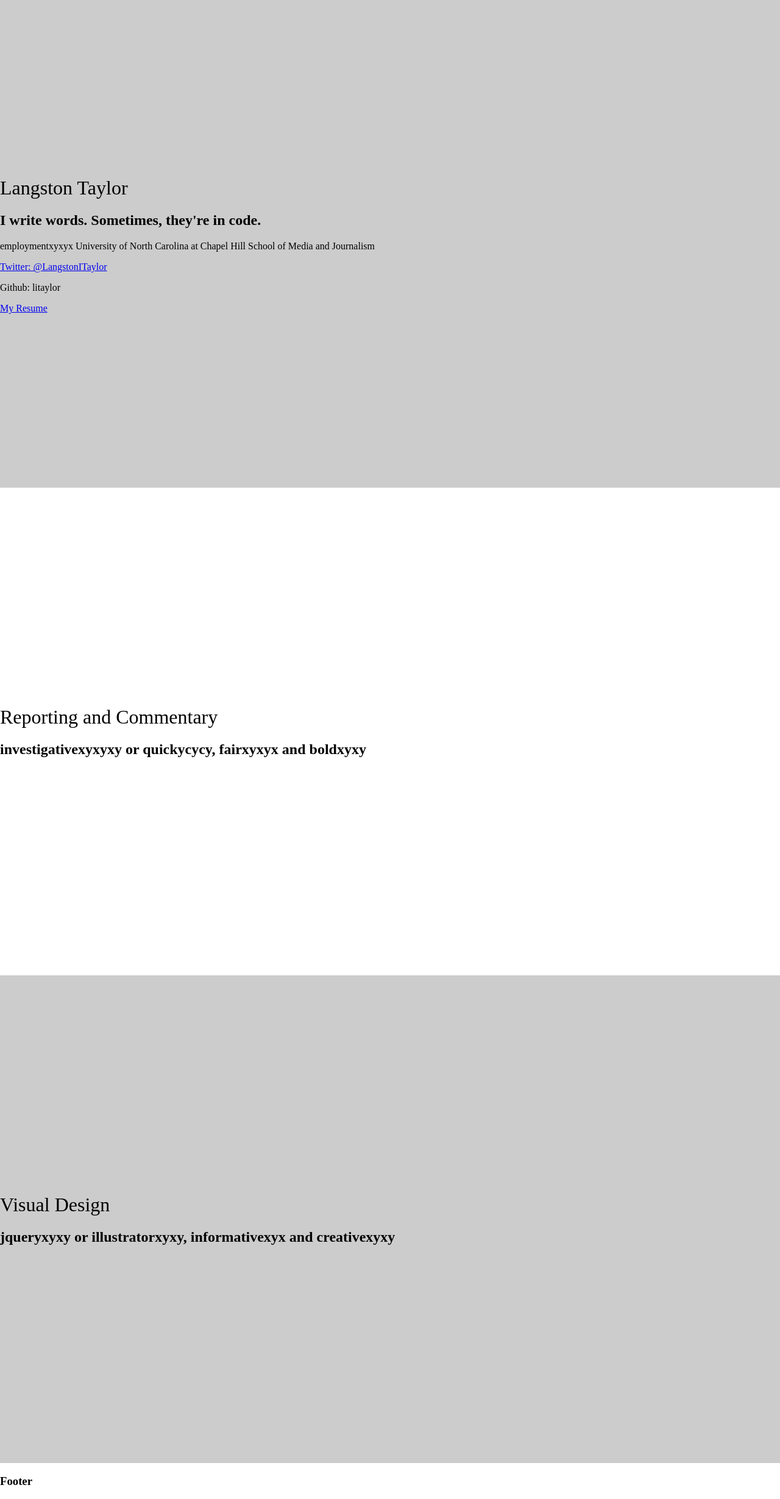
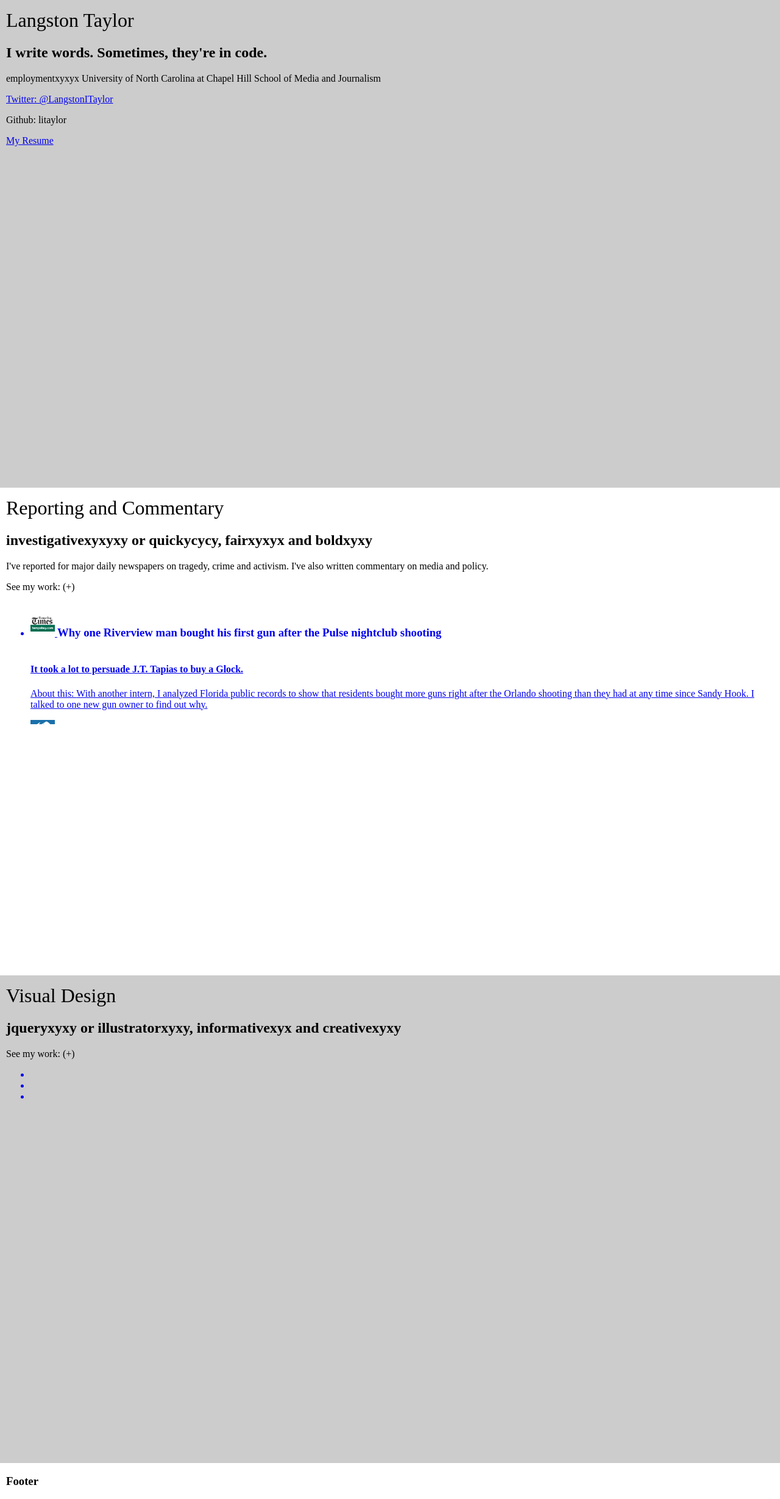
Before and after one commit to litaylor/litaylor.github.io, a PHP site: page /home/index.html in a window 1280 px wide. Shown: the whole page at 61% size. Run offline with PHP 8.4, Linux system fonts and the light colour scheme; some libraries are stand-ins or nearby versions.

Commit message:
File size

```diff
--- a/elex/election/project/index.html
+++ b/elex/election/project/index.html
@@ -186,7 +186,7 @@
       }
     }
     .firstSlide{
-      background: linear-gradient(rgba(0,0,0,.6), rgba(0,0,0,.6)), url(trouble.jpg);
+      background: linear-gradient(rgba(0,0,0,.6), rgba(0,0,0,.6)), url(trouble-med.jpg);
       background-size: cover;
     }
   </style>
--- a/home/css/main.css
+++ b/home/css/main.css
@@ -1,3 +1,28 @@
+.section {
+  padding:0px 10px;
+}
+
 h1 {
+  margin-top: 0;
+  padding-top:15px;
   font-weight: 100;
 }
+
+li img {
+  display: inline-block;
+  width: 40px;
+  height: 40px;
+}
+
+li h3 {
+  display: inline-block;
+}
+
+li p::before{
+  content: "About this: ";
+}
+
+.hidden {
+  height: 200px;
+  overflow-y: scroll;
+}
--- a/home/index.html
+++ b/home/index.html
@@ -35,10 +35,68 @@
     	<div class="section writing">
         <h1>Reporting and Commentary</h1>
         <h2>investigativexyxyxy or quickycycy, fairxyxyx and boldxyxy</h2>
+        <p>I've reported for major daily newspapers on tragedy, crime and activism. I've also written commentary on media and policy.</p>
+        <div class="expand">
+          <p>See my work: (+)</p>
+          <div class="hidden">
+            <ul>
+              <a target="_blank" href="http://www.tampabay.com/news/publicsafety/why-one-riverview-man-bought-his-first-gun-after-the-pulse-nightclub/2289351">
+                <li>
+                  <img src="assets/icons/tampa_bay_times.png" alt="Tampa Bay Times">
+                  <h3>Why one Riverview man bought his first gun after the Pulse nightclub shooting</h3>
+                  <h4>It took a lot to persuade J.T. Tapias to buy a Glock.</h4>
+                  <p>With another intern, I analyzed Florida public records to show that residents bought more guns right after the Orlando shooting than they had at any time since Sandy Hook. I talked to one new gun owner to find out why.</p>
+                </li>
+              </a>
+              <a target="_blank" href="http://www.charlotteobserver.com/news/local/article25360264.html">
+                <li>
+                  <img src="assets/icons/chalotte_observer.png" alt="Charlotte Observer">
+                  <h3>Fatality raises questions about zip line safety</h3>
+                  <h4>Because North Carolina does not require operators to apply for permits or report injuries, it’s unclear how many commercial zip lines there are, or how often injuries happen.</h4>
+                  <p>About a month after this article lead the Charlotte Observer's 1A page, the state introduced legislation to begin regulating zip lines.</p>
+                </li>
+              </a>
+              <a target="_blank" href="http://www.tampabay.com/news/localgovernment/those-who-live-at-st-petersburgs-mosley-motel-must-leave-their-home-8212/2288255">
+                <li>
+                  <img src="assets/icons/tampa_bay_times.png" alt="Tampa Bay Times">
+                  <h3>Those who live at St. Petersburg's Mosley Motel must leave their home — and soon</h3>
+                  <h4>&ldquo; We knew it was coming,&rdquo; he said. The residents didn't.</h4>
+                  <p>I reported from an extended-stay motel, home to many unable to secure apartments, on the day residents were told they'd have to move out. The decision had been made months before.</p>
+                </li>
+              </a>
+              <a target="_blank" href="http://www.tampabay.com/opinion/columns/column-guns-wont-make-college-campuses-safer/2281031">
+                <li>
+                  <img src="assets/icons/tampa_bay_times.png" alt="Tampa Bay Times">
+                  <h3>COLUMN: Guns won't make college campuses safer</h3>
+                  <h4>When I picture more people bringing guns on my University of North Carolina at Chapel Hill campus, I don't feel reassured that my classmate would be able to stop someone on a suicidal rampage. I picture two students shooting each other in a parking lot over a drug deal.</h4>
+                </li>
+              </a>
+            </ul>
+          </div>
+        </div>
       </div>
     	<div class="section">
         <h1>Visual Design</h1>
         <h2>jqueryxyxy or illustratorxyxy, informativexyx and creativexyxy</h2>
+        <div class="expand">
+          See my work: (+)
+          <div class="hidden">
+            <ul>
+              <a target="_blank" href="#">
+                <li>
+                </li>
+              </a>
+              <a target="_blank" href="#">
+                <li>
+                </li>
+              </a>
+              <a target="_blank" href="#">
+                <li>
+                </li>
+              </a>
+            </ul>
+          </div>
+        </div>
       </div>
     	<div class="section fp-auto-height">
         <h3>Footer</h3>
@@ -51,7 +109,8 @@
       $(document).ready(function() {
         $('#fullpage').fullpage({
           autoScrolling: false,
-          sectionsColor : ['#ccc', '#fff','#ccc', '#fff','#ccc', '#fff','#ccc', '#fff']
+          sectionsColor : ['#ccc', '#fff','#ccc', '#fff','#ccc', '#fff','#ccc', '#fff'],
+          verticalCentered: false
         });
       });
     </script>
```
Also changed, not shown: elex/election/project/trouble-med.jpg (added), home/assets/icons/chalotte_observer.png (added), home/assets/icons/tampa_bay_times.png (added).
